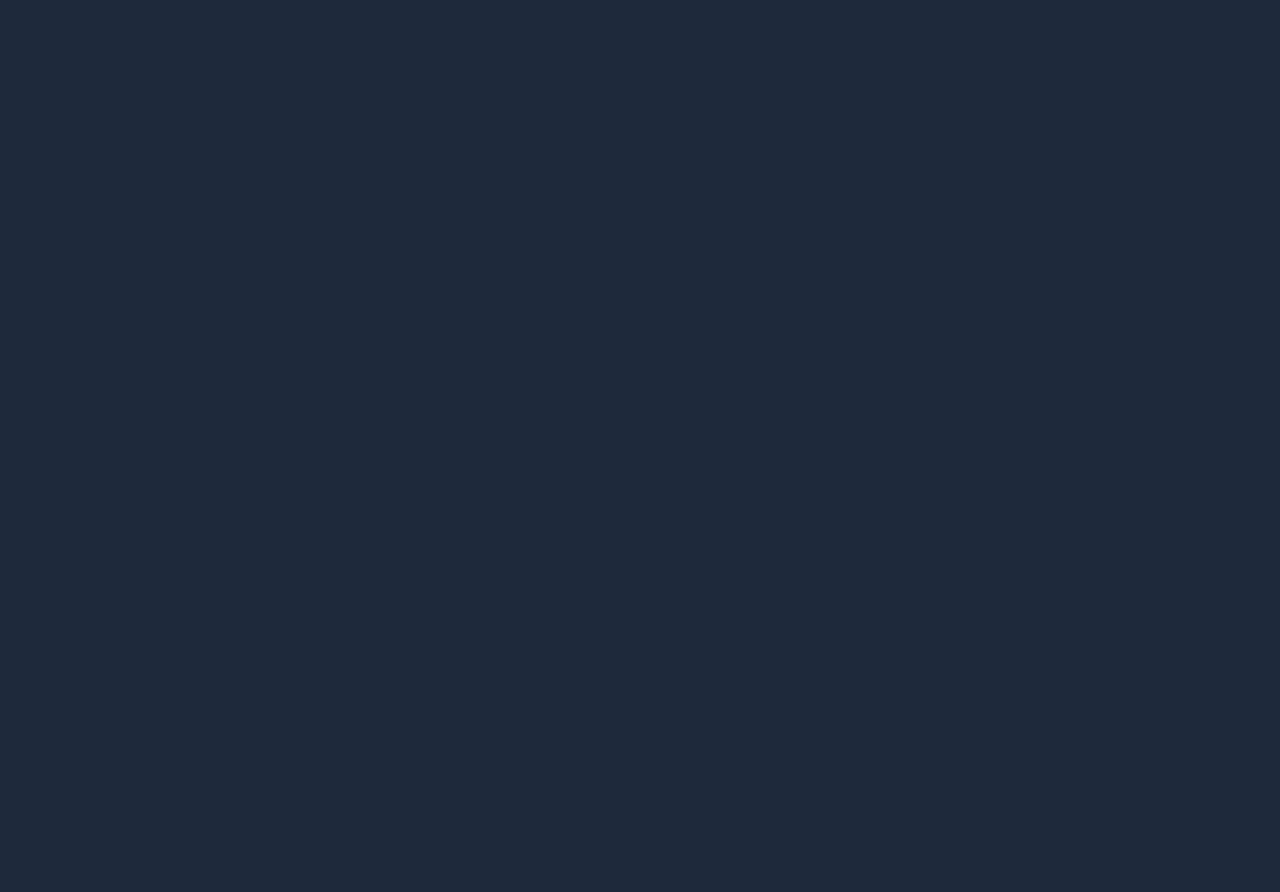
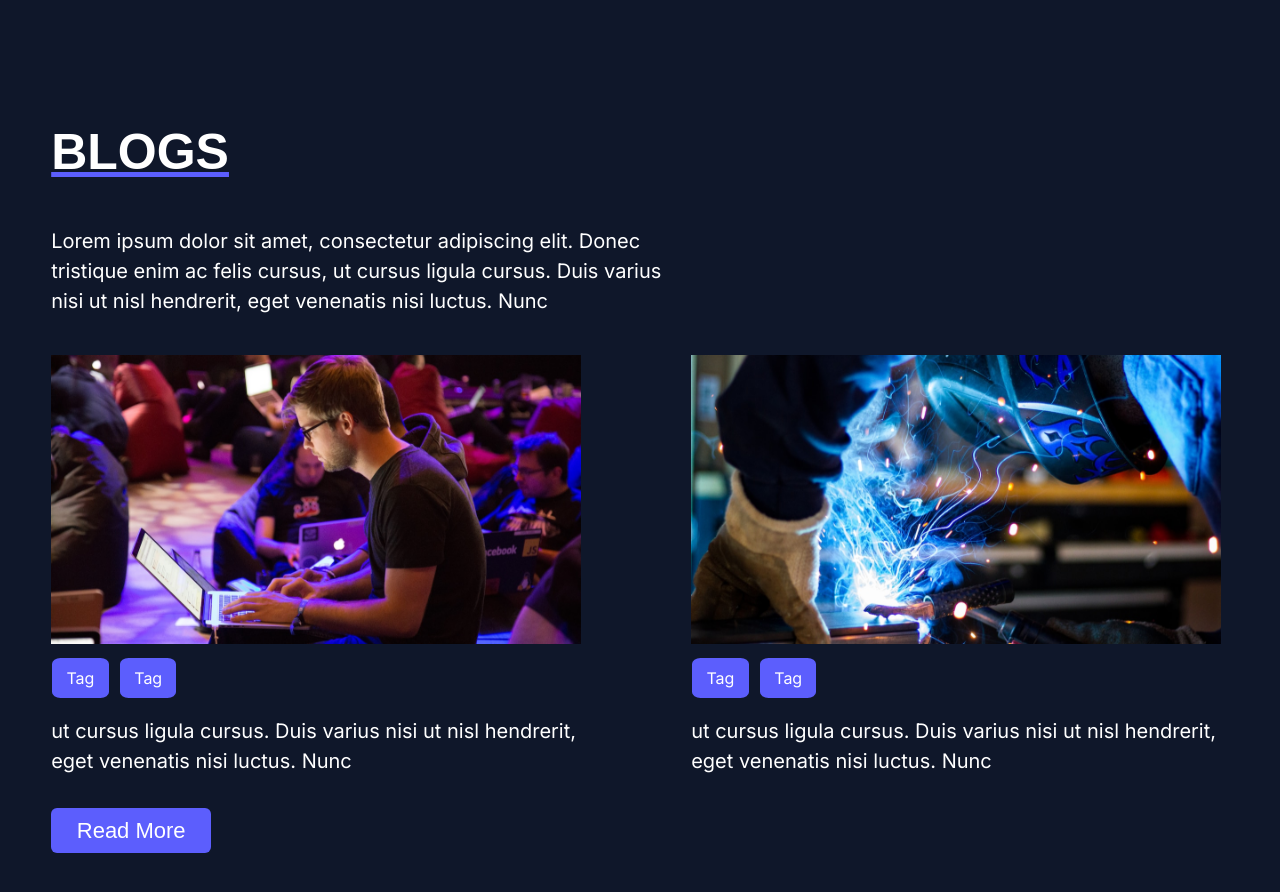
Before and after one commit to Shawaal-Nadeem/Portfolio-in-Next-JS, a Next.js app: page / in a window 1280 px wide. Shown: the part 2180-3072 px from the top of the page. Before the commit the page ends 2150 px from the top, so only its background shows below. Built offline with nearby package versions, Linux system fonts and the light colour scheme.

Commit message:
blog section done

```diff
--- a/src/app/globals.css
+++ b/src/app/globals.css
@@ -149,9 +149,12 @@ text-decoration: underline #5c5efd;
 }
 
 /* PROJECTS */
+.bgcolor
+{
+  background-color: rgba(15,23,42,255);
+}
 .projects
 {
-  background-color: rgba(15,23,42,255);
   color: #FFFFFF;
 }
 .projects .content
@@ -176,4 +179,82 @@ text-decoration: underline #5c5efd;
 .projects .content .projPics img
 {
   width: 90%;
+  height: 230px;
 }
+
+/* BLOGS */
+.blogs
+{
+margin-top: 3.5%;
+}
+.blogs .content
+{
+  margin-left: 4%;
+  color: #FFFFFF;
+}
+.blogs .content h1
+{
+  font-family: 'popins',sans-serif;
+font-size: 50px;
+font-weight: 550;
+text-decoration: underline #5c5efd;
+}
+.blogs .content p
+{
+  margin-top: 3%;
+  width: 50%;
+  font-size: 20px;
+}
+.blogImages
+{
+  margin-top: 3%;
+  display: flex;
+  align-items: center;
+  justify-content: space-around;
+}
+.blogImages div
+{
+  margin-left: 4%;
+}
+.blogImages img
+{
+  width: 90%;
+}
+.blogImages .tagBtn
+{
+  margin-top: 2.5%;
+}
+.blogImages .tagBtn button
+{
+  background-color: #5c5efd;
+  color: #FFFFFF;
+  width: 10%;
+  height: 40px;
+  border-radius: 15%;
+  margin-left: -4%;
+}
+.blogImages .tagBtn .tagBtn2
+{
+  margin-left: 2%;
+}
+.blogImages p
+{
+  margin-top: 3%;
+  width: 90%;
+  font-size: 20px;
+  color: #FFFFFF;
+}
+.readBtn
+{
+  width: 160px;
+  height: 45px;
+  background-color: #5c5efd;
+  font-size: 22px;
+  border-radius: 6px;
+  margin-top: 2.5%;
+  font-family: 'popins',sans-serif;
+  font-weight: 300;
+  color: #FFFFFF;
+  margin-left: 4%;
+  margin-bottom: 4%;
+}
--- a/src/app/page.tsx
+++ b/src/app/page.tsx
@@ -57,6 +57,7 @@ export default function Home() {
   <img src="/images/aboutimg.png"></img>
 </div>
 </div>
+<div className="bgcolor">
 <div className="projects" id="projects">
   <br/>
   <div className="content">
@@ -75,7 +76,30 @@ export default function Home() {
   <br/><br/><br/>
 </div>
 <div className="blogs" id="blogs">
-
+<div className="content">
+  <h1>BLOGS</h1>
+  <p>Lorem ipsum dolor sit amet, consectetur adipiscing elit. Donec tristique enim ac felis cursus, ut cursus ligula cursus. Duis varius nisi ut nisl hendrerit, eget venenatis nisi luctus. Nunc</p>
+</div>
+<div className="blogImages">
+  <div>
+  <img src="/images/blogPic1.png"></img>
+  <div className="tagBtn">
+  <button>Tag</button>
+  <button className="tagBtn2">Tag</button>
+  </div>
+  <p>ut cursus ligula cursus. Duis varius nisi ut nisl hendrerit, eget venenatis nisi luctus. Nunc</p>
+  </div>
+  <div>
+  <img src="/images/blogPic2.png"></img>
+  <div className="tagBtn">
+  <button>Tag</button>
+  <button className="tagBtn2">Tag</button>
+  </div>
+  <p>ut cursus ligula cursus. Duis varius nisi ut nisl hendrerit, eget venenatis nisi luctus. Nunc</p>
+  </div>
+</div>
+<button className="readBtn">Read More</button>
+</div>
 </div>
     </div>
   )
```
Also changed, not shown: public/images/blogPic1.png (added), public/images/blogPic2.png (added).
